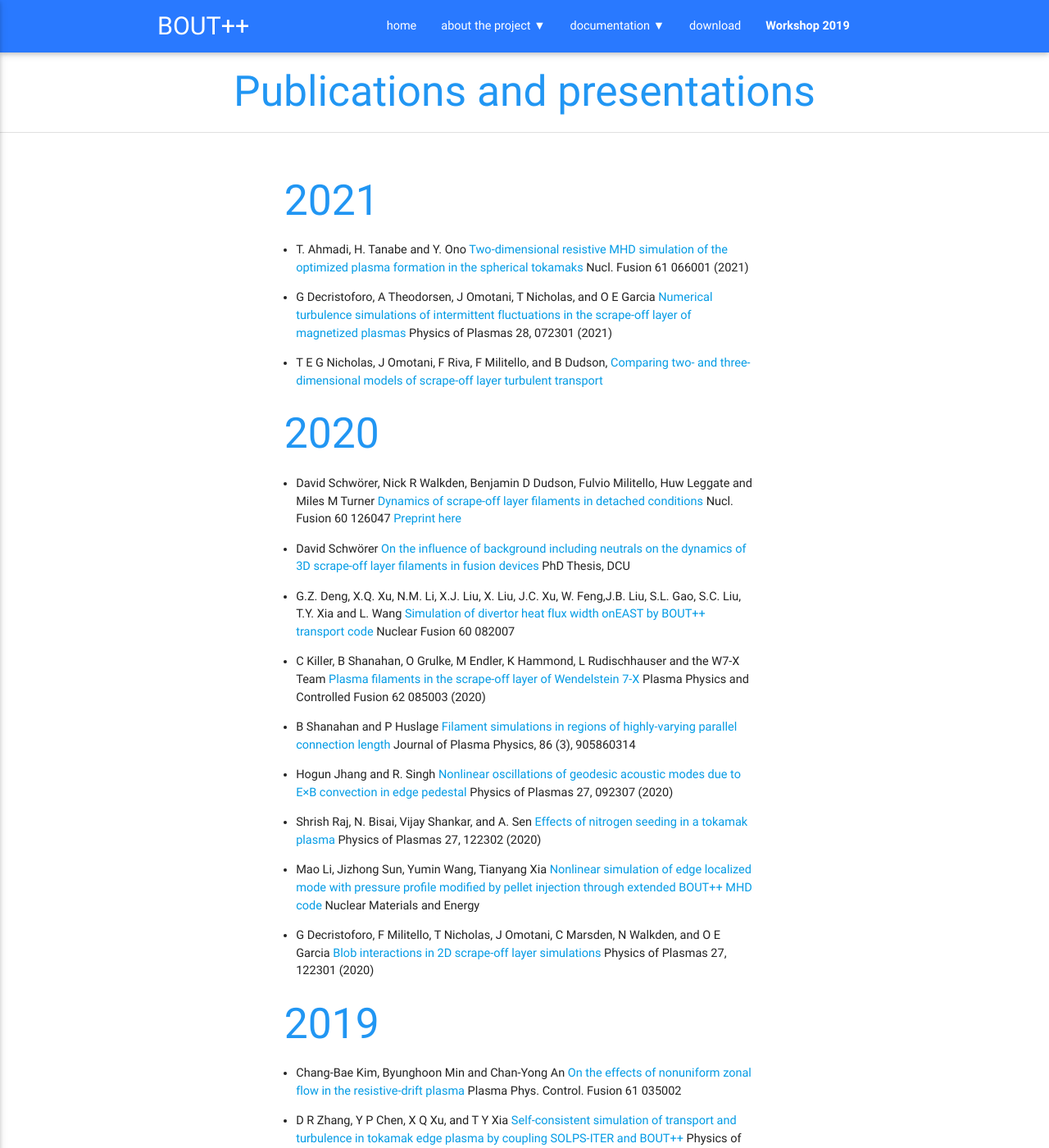
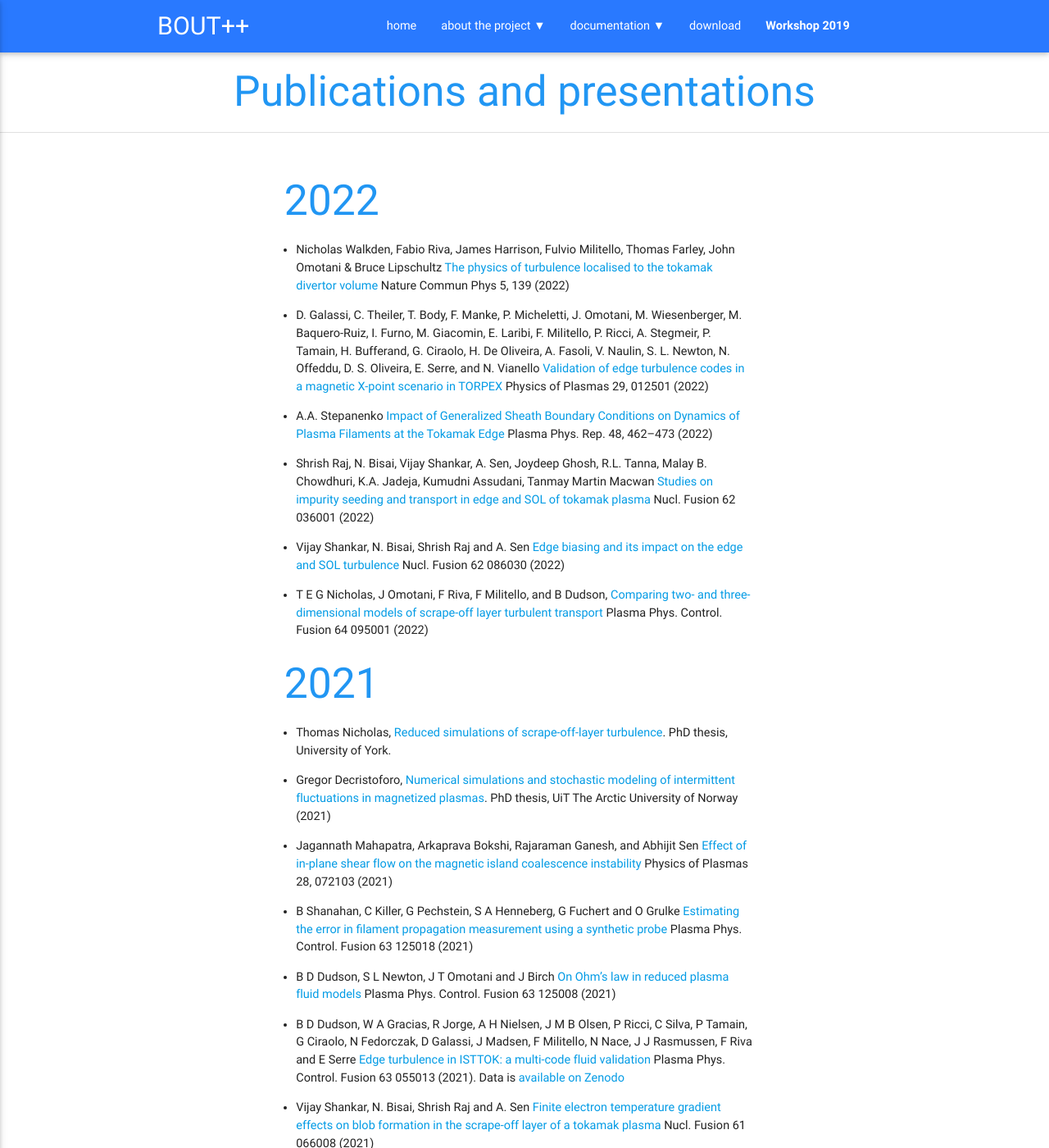
Before and after one commit to boutproject/boutproject.github.io, a Jekyll site: the page built from publications/index.md, in a window 1280 px wide and 1400 px high. Shown: the whole window at 82% size. Built offline with Jekyll 4.4.1, drawn with Linux system fonts in a browser that asks for light colours; some of the changed text lies outside the part shown.

Commit message:
Publications update
Trying to follow references to BOUT++ review papers and STORM papers (L.Easy)

```diff
--- a/publications/index.md
+++ b/publications/index.md
@@ -5,16 +5,35 @@ description: List of published articles using BOUT++
 nav-state: publications
 ---
 
+2022
+----
+
+* Nicholas Walkden, Fabio Riva, James Harrison, Fulvio Militello, Thomas Farley, John Omotani & Bruce Lipschultz [The physics of turbulence localised to the tokamak divertor volume](https://doi.org/10.1038/s42005-022-00906-2) Nature Commun Phys 5, 139 (2022)
+* D. Galassi, C. Theiler, T. Body, F. Manke, P. Micheletti, J. Omotani, M. Wiesenberger, M. Baquero-Ruiz, I. Furno, M. Giacomin, E. Laribi, F. Militello, P. Ricci, A. Stegmeir, P. Tamain, H. Bufferand, G. Ciraolo, H. De Oliveira, A. Fasoli, V. Naulin, S. L. Newton, N. Offeddu, D. S. Oliveira, E. Serre, and N. Vianello [Validation of edge turbulence codes in a magnetic X-point scenario in TORPEX](https://doi.org/10.1063/5.0064522) Physics of Plasmas 29, 012501 (2022)
+* A.A. Stepanenko [Impact of Generalized Sheath Boundary Conditions on Dynamics of Plasma Filaments at the Tokamak Edge](https://doi.org/10.1134/S1063780X22200168) Plasma Phys. Rep. 48, 462–473 (2022)
+* Shrish Raj, N. Bisai, Vijay Shankar, A. Sen, Joydeep Ghosh, R.L. Tanna, Malay B. Chowdhuri, K.A. Jadeja, Kumudni Assudani, Tanmay Martin Macwan [Studies on impurity seeding and transport in edge and SOL of tokamak plasma](https://doi.org/10.1088/1741-4326/ac44b0) Nucl. Fusion 62 036001 (2022)
+* Vijay Shankar, N. Bisai, Shrish Raj and A. Sen [Edge biasing and its impact on the edge and SOL turbulence](https://doi.org/10.1088/1741-4326/ac74d1) Nucl. Fusion 62 086030 (2022)
+* T E G Nicholas, J Omotani, F Riva, F Militello, and B Dudson, [Comparing two- and three-dimensional models of scrape-off layer turbulent transport](https://doi.org/10.1088/1361-6587/ac7b48) Plasma Phys. Control. Fusion 64 095001 (2022)
+
 2021
 ----
 
+* Thomas Nicholas, [Reduced simulations of scrape-off-layer turbulence](https://etheses.whiterose.ac.uk/29962/). PhD thesis, University of York.
+* Gregor Decristoforo, [Numerical simulations and stochastic modeling of intermittent fluctuations in magnetized plasmas](https://hdl.handle.net/10037/21170). PhD thesis, UiT The Arctic University of Norway (2021)
+* Jagannath Mahapatra, Arkaprava Bokshi, Rajaraman Ganesh, and Abhijit Sen [Effect of in-plane shear flow on the magnetic island coalescence instability](https://doi.org/10.1063/5.0046225) Physics of Plasmas 28, 072103 (2021)
+* B Shanahan, C Killer, G Pechstein, S A Henneberg, G Fuchert and O Grulke [Estimating the error in filament propagation measurement using a synthetic probe](https://doi.org/10.1088/1361-6587/ac2ff7) Plasma Phys. Control. Fusion 63 125018 (2021)
+* B D Dudson, S L Newton, J T Omotani and J Birch [On Ohm's law in reduced plasma fluid models](https://doi.org/10.1088/1361-6587/ac2af9) Plasma Phys. Control. Fusion 63 125008 (2021)
+* B D Dudson, W A Gracias, R Jorge, A H Nielsen, J M B Olsen, P Ricci, C Silva, P Tamain, G Ciraolo, N Fedorczak, D Galassi, J Madsen, F Militello, N Nace, J J Rasmussen, F Riva and E Serre [Edge turbulence in ISTTOK: a multi-code fluid validation](https://doi.org/10.1088/1361-6587/abe21d) Plasma Phys. Control. Fusion 63 055013 (2021). Data is [available on Zenodo](https://doi.org/10.5281/zenodo.4043994)
+* Vijay Shankar, N. Bisai, Shrish Raj and A. Sen [Finite electron temperature gradient effects on blob formation in the scrape-off layer of a tokamak plasma](https://doi.org/10.1088/1741-4326/abeed7) Nucl. Fusion 61 066008 (2021)
+* T. Ahmadi and Y. Ono [2D Hall-MHD investigation of the magnetic pressure balance during merging start-up in spherical tokamaks](https://doi.org/10.1088/1741-4326/ac26ea) Nucl. Fusion 61 126007 (2021)
 * T. Ahmadi, H. Tanabe and Y. Ono [Two-dimensional resistive MHD simulation of the optimized plasma formation in the spherical tokamaks](https://doi.org/10.1088/1741-4326/abebce) Nucl. Fusion 61 066001 (2021)
 * G Decristoforo, A Theodorsen, J Omotani, T Nicholas, and O E Garcia [Numerical turbulence simulations of intermittent fluctuations in the scrape-off layer of magnetized plasmas](https://doi.org/10.1063/5.0047566) Physics of Plasmas 28, 072301 (2021)
-* T E G Nicholas, J Omotani, F Riva, F Militello, and B Dudson, [Comparing two- and three-dimensional models of scrape-off layer turbulent transport](https://arxiv.org/abs/2103.09727)
 
 2020
 ----
 
+* Haruki Seto, X.Q. Xu, Benjamin D. Dudson, Masatoshi Yagi [Impact of equilibrium radial electric field on energy loss process after pedestal collapse](https://doi.org/10.1002/ctpp.201900158) Contributions to Plasma Physics 60:e201900158 (2020)
+* R A Heinonen and P H Diamond [Learning how structures form in drift-wave turbulence](https://doi.org/10.1088/1361-6587/abad02) Plasma Phys. Control. Fusion 62 105017 (2020)
 * David Schwörer, Nick R Walkden, Benjamin D Dudson, Fulvio Militello, Huw Leggate and Miles M Turner [Dynamics of scrape-off layer filaments in detached conditions](https://doi.org/10.1088/1741-4326/ab8776) Nucl. Fusion 60 126047 [Preprint here](https://arxiv.org/abs/1911.11458)
 * David Schwörer [On the influence of background including neutrals on the dynamics of 3D scrape-off layer filaments in fusion devices ](https://doras.dcu.ie/24992/) PhD Thesis, DCU
 * G.Z. Deng, X.Q. Xu, N.M. Li, X.J. Liu, X. Liu, J.C. Xu, W. Feng,J.B. Liu, S.L. Gao, S.C. Liu, T.Y. Xia and L. Wang [Simulation of divertor heat flux width onEAST by BOUT++ transport code](https://doi.org/10.1088/1741-4326/ab70d6) Nuclear Fusion 60 082007
@@ -25,10 +44,13 @@ convection in edge pedestal](https://doi.org/10.1063/5.0017431) Physics of Plasm
 * Shrish Raj, N. Bisai, Vijay Shankar, and A. Sen [Effects of nitrogen seeding in a tokamak plasma](https://doi.org/10.1063/5.0015647) Physics of Plasmas 27, 122302 (2020)
 * Mao Li, Jizhong Sun, Yumin Wang, Tianyang Xia [Nonlinear simulation of edge localized mode with pressure profile modified by pellet injection through extended BOUT++ MHD code](https://doi.org/10.1016/j.nme.2020.100888) Nuclear Materials and Energy
 * G Decristoforo, F Militello, T Nicholas, J Omotani, C Marsden, N Walkden, and O E Garcia [Blob interactions in 2D scrape-off layer simulations](https://doi.org/10.1063/5.0021314) Physics of Plasmas 27, 122301 (2020)
+* Jiraporn PROMPING, Apiwat WISITSORASAK, Boonyarit CHATTHONG, Kewalee NILGUMHANG [Numerical Study of Supersonic Molecular Beam Injection System in Thailand Tokamak I](https://doi.org/10.1585/pfr.15.2403033) Plasma and Fusion Research 15 (2020)
 
 2019
 ----
 
+* A. A. Stepanenko, H. Q. Wang, and S. I. Krasheninnikov [Impact of divertor plasma parameters on characteristics of current-convective turbulence under DIII-D-like detached conditions](https://doi.org/10.1063/1.5123388) Physics of Plasmas 26, 122303 (2019)
+* H. Seto, X. Q. Xu, B. D. Dudson, and M. Yagi [Interplay between fluctuation driven toroidal axisymmetric flows and resistive ballooning mode turbulence](https://doi.org/10.1063/1.5086998) Physics of Plasmas 26, 052507 (2019)
 * Chang-Bae Kim, Byunghoon Min and Chan-Yong An [On the effects of nonuniform zonal flow in the resistive-drift plasma](https://doi.org/10.1088/1361-6587/aaf622) Plasma Phys. Control. Fusion 61 035002
 * D R Zhang, Y P Chen, X Q Xu, and T Y Xia [Self-consistent simulation of transport and turbulence in tokamak edge plasma by coupling SOLPS-ITER and BOUT++](https://doi.org/10.1063/1.5084093) Physics of Plasmas 26, 012508
 * J Huang, H Zhou, Y Xu, S Y Chen and C J Tang [Impact of particle sources and plasma resistivity on edge localized modes](https://doi.org/10.1088/1361-6587/aaf410) Plasma Phys. Control. Fusion 61 025018
@@ -38,10 +60,13 @@ convection in edge pedestal](https://doi.org/10.1063/5.0017431) Physics of Plasm
 * N Walkden, F Riva, B Dudson, C Ham, F Militello, D Moulton, T Nicholas and, J Omotani [3D simulations of turbulent mixing in a simplified slab-divertor geometry](https://doi.org/10.1016/j.nme.2018.12.005) Nuclear Materials and Energy 18, 111 (2019)
 * D Hoare, F Militello, J T Omotani, F Riva, S Newton, T Nicholas, D Ryan, and N R Walkden [Dynamics of scrape-off layer filaments in high β plasmas](https://doi.org/10.1088/1361-6587/ab34f8) Plasma Phys. Control. Fusion 61, 105013 (2019)
 * F Riva, F Militello, S Elmore, J T Omotani, B Dudson, N R Walkden, and the MAST team [Three-dimensional plasma edge turbulence simulations of the Mega Ampere Spherical Tokamak and comparison with experimental measurements](https://doi.org/10.1088/1361-6587/ab3561) Plasma Phys. Control. Fusion 61, 095013 (2019)
+* B D Dudson, J Allen, T Body, B Chapman, C Lau, L Townley, D Moulton, J Harrison and B Lipschultz [The role of particle, energy and momentum losses in 1D simulations of divertor detachment](https://doi.org/10.1088/1361-6587/ab1321) Plasma Phys. Control. Fusion 61 065008 (2019). Data is [available on Zenodo](https://doi.org/10.5281/zenodo.1410281)
 
 2018
 ----
 
+* Helen H. Kaang, S. S. Kim, Hogun Jhang, and Juhyung Kim [Symmetry breaking induced by the parity change in global electromagnetic ion temperature gradient modes](https://doi.org/10.1063/1.5006981) Physics of Plasmas 25, 012505 (2018)
+* A. A. Stepanenko and S. I. Krasheninnikov [Numerical study of the current-convective instability driven by asymmetry of detachment in inner and outer divertors](https://doi.org/10.1063/1.5010932) Physics of Plasmas 25, 012305 (2018)
 * Y B Wu, T Y Xia, F C Zhong, Z Zheng, J B Liu and EAST team [Simulations of particle and heat fluxes in an ELMy H-mode discharge on EAST using BOUT++ code](https://doi.org/10.1088/1361-6587/aab52c) Plasma Phys. Control. Fusion 60 055007
 * I Romadanov, Y Raitses and A Smolyakov [Hall thruster operation with externally driven breathing mode oscillations](https://doi.org/10.1088/1361-6595/aadf06) Plasma Sources Sci. Technol. 27 094006
 * Chang-Bae Kim, Byunghoon Min, and Chan-Yong An [Localization of the eigenmode of the drift-resistive plasma by zonal flow](https://doi.org/10.1063/1.5048952) Physics of Plasmas 25, 102501
```
